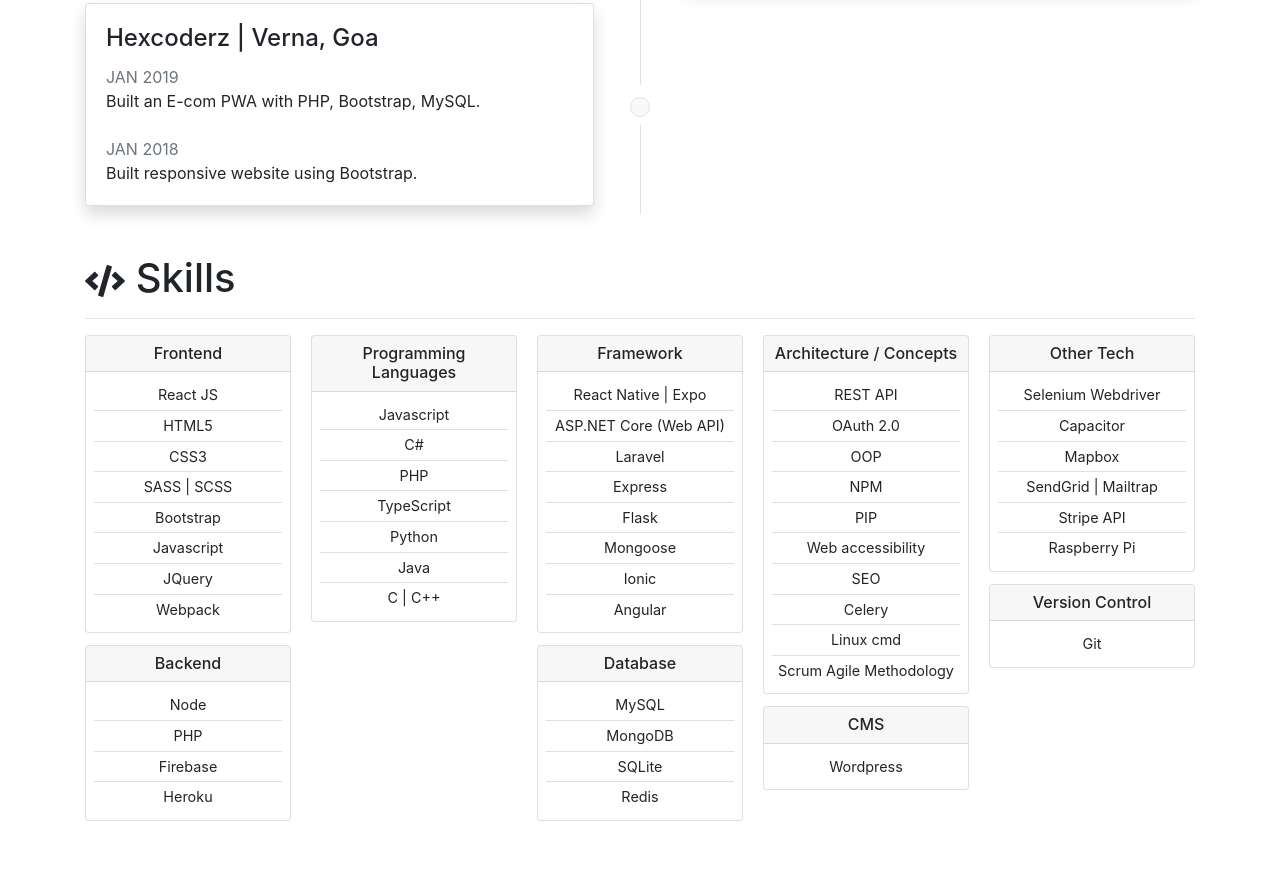
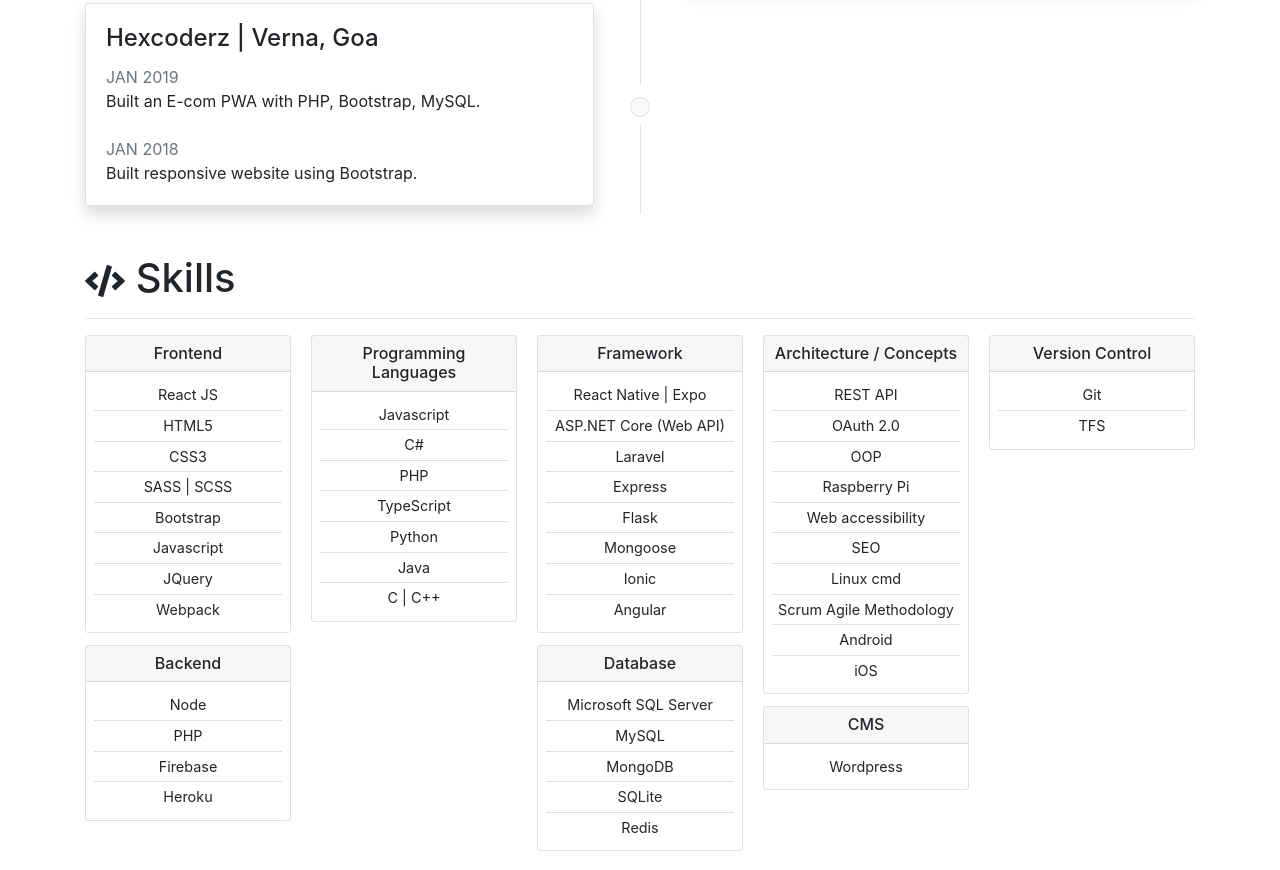
Before and after one commit to SiddharthPrakashan/resume, a website built with webpack: page index.html in a window 1280 px wide. Shown: the part 1441-2311 px from the top of the page. Built offline with nearby package versions, Linux system fonts and the light colour scheme; files whose address does not match are found by name.

Commit message:
updated skills, removed other tech section

```diff
--- a/index.html
+++ b/index.html
@@ -156,7 +156,7 @@
                     <span class="text-muted">AUG 2020 - MAR 2021</span> <br>
                     Junior Software Developer
                     <ul class="px-2">
-                      <li class=""> Worked on solo flask webapp with selenium SERP functionality and celery redis background service.</li>
+                      <li class=""> Worked on solo flask webapp with selenium webdriver SERP functionality and celery redis background service.</li>
                       <li class="">Wordpress php custom theme and functionality.</li>
                     </ul>
                   </p>
@@ -283,6 +283,7 @@
               </div>
               <div class="card-body p-2">
                 <ul class="list-group list-group-flush">
+                  <li class="list-group-item p-1">Microsoft SQL Server</li>
                   <li class="list-group-item p-1">MySQL</li>
                   <li class="list-group-item p-1">MongoDB</li>
                   <li class="list-group-item p-1">SQLite</li>
@@ -300,13 +301,13 @@
                   <li class="list-group-item p-1">REST API</li>
                   <li class="list-group-item p-1">OAuth 2.0</li>
                   <li class="list-group-item p-1">OOP</li>
-                  <li class="list-group-item p-1">NPM</li>
-                  <li class="list-group-item p-1">PIP</li>
+                  <li class="list-group-item p-1">Raspberry Pi</li>
                   <li class="list-group-item p-1">Web accessibility</li>
                   <li class="list-group-item p-1">SEO</li>
-                  <li class="list-group-item p-1">Celery</li>
                   <li class="list-group-item p-1">Linux cmd</li>
                   <li class="list-group-item p-1">Scrum Agile Methodology</li>
+                  <li class="list-group-item p-1">Android</li>
+                  <li class="list-group-item p-1">iOS</li>
                 </ul>
               </div>
             </div>
@@ -324,27 +325,12 @@
 
             <div class="card text-center">
               <div class="card-header p-2">
-                <h2> Other Tech </h2>
-              </div>
-              <div class="card-body p-2">
-                <ul class="list-group list-group-flush">
-                  <li class="list-group-item p-1">Selenium Webdriver</li>
-                  <li class="list-group-item p-1">Capacitor</li>
-                  <li class="list-group-item p-1">Mapbox</li>
-                  <li class="list-group-item p-1">SendGrid | Mailtrap</li>
-                  <li class="list-group-item p-1">Stripe API</li>
-                  <li class="list-group-item p-1">Raspberry Pi</li>
-                </ul>
-              </div>
-            </div>
-
-            <div class="card text-center">
-              <div class="card-header p-2">
                 <h2> Version Control </h2>
               </div>
               <div class="card-body p-2">
                 <ul class="list-group list-group-flush">
                   <li class="list-group-item p-1">Git</li>
+                  <li class="list-group-item p-1">TFS</li>
                 </ul>
               </div>
             </div>
```
